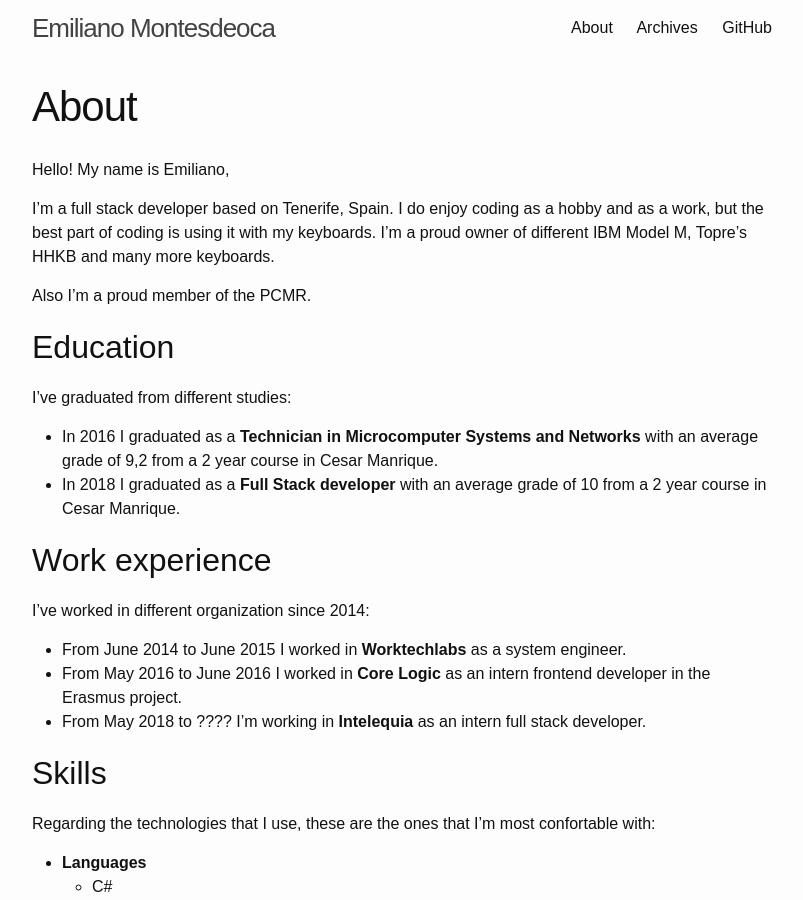
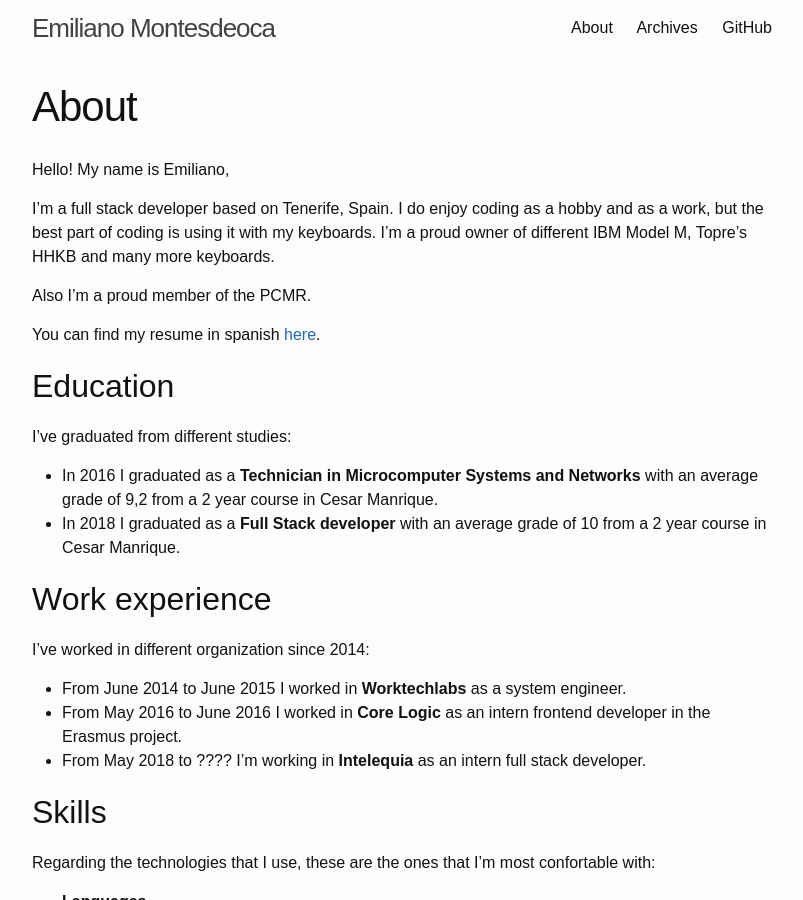
Before and after one commit to emimontesdeoca/emimontesdeoca.github.io, a Jekyll site: the page built from about.md, in a window 1280 px wide and 900 px high. Shown: the whole window, without its empty margins (238-1041 px from the left). Built offline with Jekyll 4.4.1, drawn with Linux system fonts in a browser that asks for light colours; comment, search, counter and statistics services are not loaded.

Commit message:
Added resume

```diff
--- a/about.md
+++ b/about.md
@@ -9,6 +9,8 @@ Hello! My name is Emiliano,
 I'm a full stack developer based on Tenerife, Spain. I do enjoy coding as a hobby and as a work, but the best part of coding is using it with my keyboards. I'm a proud owner of different IBM Model M, Topre's HHKB and many more keyboards.
 
 Also I'm a proud member of the PCMR.
+
+You can find my resume in spanish [here](https://drive.google.com/open?id=1idOWXUlALiJ6VXLn-pBlxboxDwjZFGv-).
 
 ## Education
 
```
